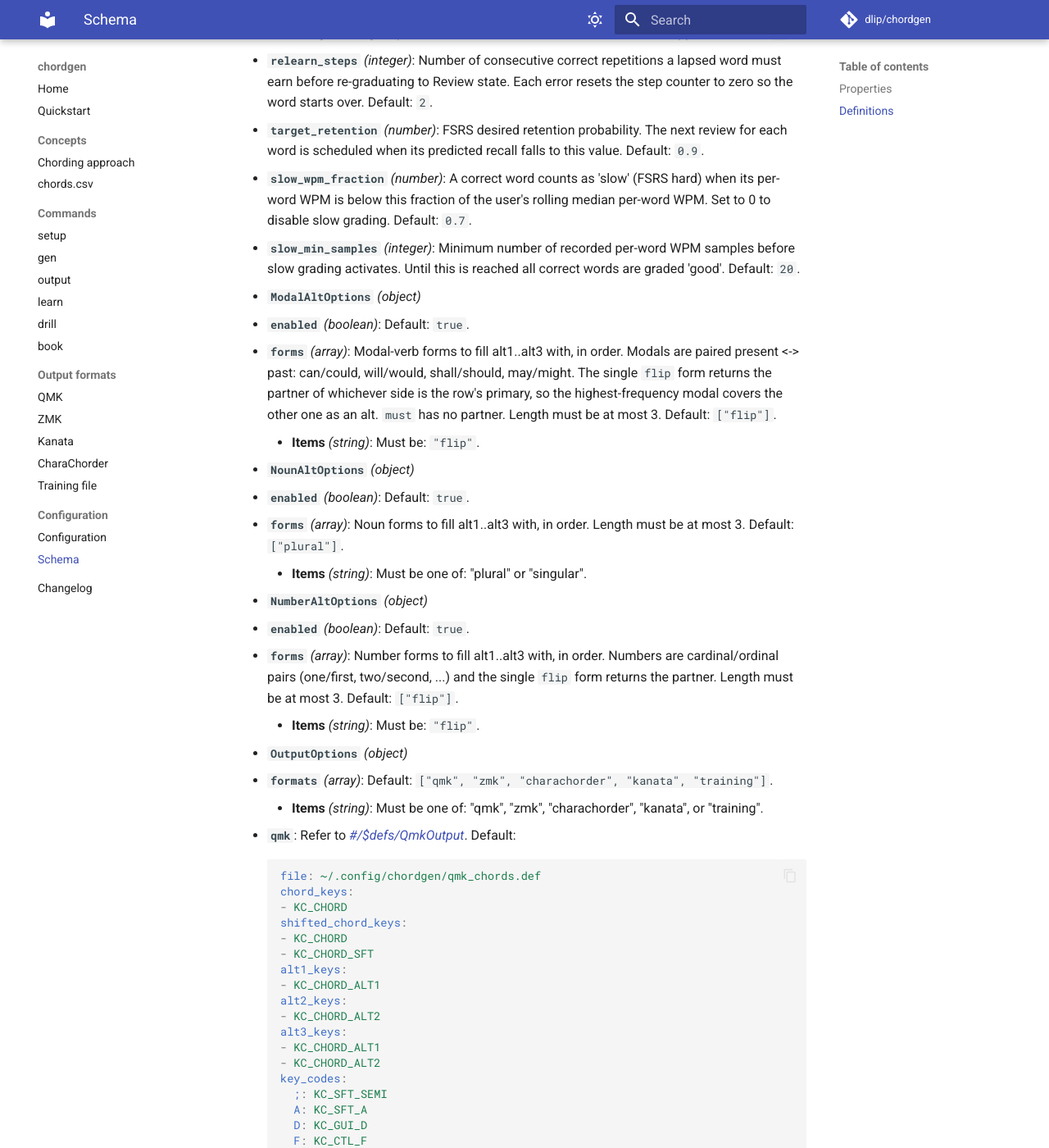
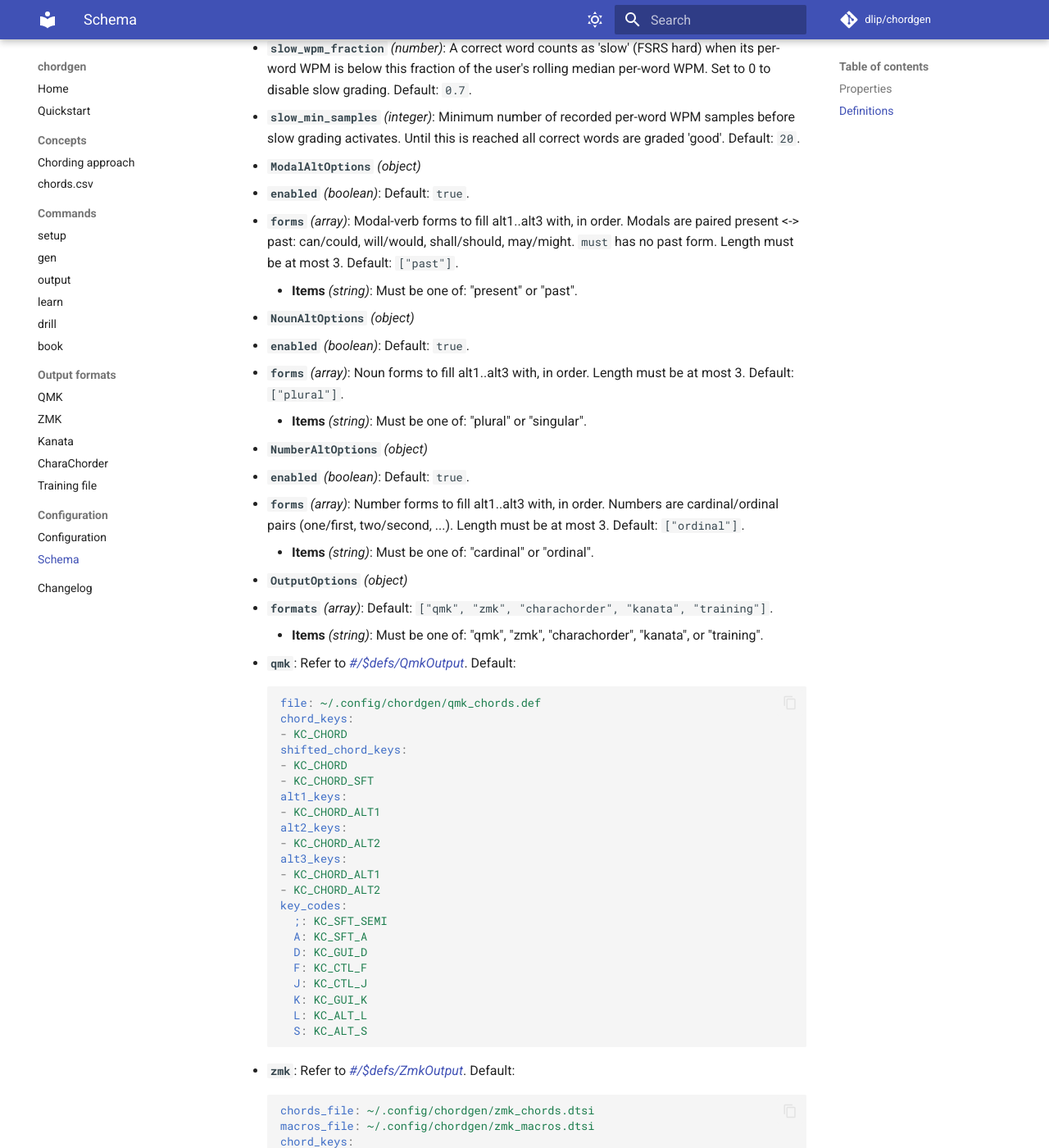
Before and after one commit to dlip/chordgen, an MkDocs documentation site: the page built from docs/schema.md, in a window 1280 px wide and 1400 px high, scrolled down 11804 px. Shown: the whole window at 82% size. Built offline with MkDocs 1.6.1 and Material for MkDocs 9.7.7, drawn with Linux system fonts in a browser that asks for light colours; comment, search, counter and statistics services are not loaded; some of the changed text lies outside the part shown.

Commit message:
Revert "Fix demonstrative/modal/number coverage with axis-flip forms"
This reverts commit 374ac6abfadc60460282aa45a8052730e440802e.

````diff
--- a/docs/schema.md
+++ b/docs/schema.md
@@ -60,13 +60,12 @@
     demonstrative:
       enabled: true
       forms:
-      - number_flip
-      - distance_flip
-      - diagonal
+      - plural
+      - distal
     modal:
       enabled: true
       forms:
-      - flip
+      - past
     noun:
       enabled: true
       forms:
@@ -74,7 +73,7 @@
     number:
       enabled: true
       forms:
-      - flip
+      - ordinal
     overwrite: false
     pronoun:
       enabled: true
@@ -269,9 +268,8 @@
     ```yaml
     enabled: true
     forms:
-    - number_flip
-    - distance_flip
-    - diagonal
+    - plural
+    - distal
     ```
 
   - <a id="%24defs/AltOptions/properties/modal"></a>**`modal`**: Refer to *[#/$defs/ModalAltOptions](#%24defs/ModalAltOptions)*. Default:
@@ -279,7 +277,7 @@
     ```yaml
     enabled: true
     forms:
-    - flip
+    - past
     ```
 
   - <a id="%24defs/AltOptions/properties/number"></a>**`number`**: Refer to *[#/$defs/NumberAltOptions](#%24defs/NumberAltOptions)*. Default:
@@ -287,7 +285,7 @@
     ```yaml
     enabled: true
     forms:
-    - flip
+    - ordinal
     ```
 
 - <a id="%24defs/AssignmentOptions"></a>**`AssignmentOptions`** *(object)*
@@ -303,8 +301,8 @@
   - <a id="%24defs/CharaChorderOutput/properties/file"></a>**`file`** *(string, format: path)*: Default: `"~/.config/chordgen/charachorder_chords.json"`.
 - <a id="%24defs/DemonstrativeAltOptions"></a>**`DemonstrativeAltOptions`** *(object)*
   - <a id="%24defs/DemonstrativeAltOptions/properties/enabled"></a>**`enabled`** *(boolean)*: Default: `true`.
-  - <a id="%24defs/DemonstrativeAltOptions/properties/forms"></a>**`forms`** *(array)*: Demonstrative forms to fill alt1..alt3 with, in order. Demonstratives are ``this``, ``that``, ``these``, and ``those`` arranged on number (singular/plural) and distance (proximal/distal) axes. Each form is an axis-flip operator: ``number_flip`` toggles singular/plural, ``distance_flip`` toggles proximal/distal, ``diagonal`` toggles both. With all three forms, the highest-frequency demonstrative covers the other three as alts and the rest skip the primary-chord pool. Length must be at most 3. Default: `["number_flip", "distance_flip", "diagonal"]`.
-    - <a id="%24defs/DemonstrativeAltOptions/properties/forms/items"></a>**Items** *(string)*: Must be one of: "number_flip", "distance_flip", or "diagonal".
+  - <a id="%24defs/DemonstrativeAltOptions/properties/forms"></a>**`forms`** *(array)*: Demonstrative forms to fill alt1..alt3 with, in order. Demonstratives are ``this``, ``that``, ``these``, and ``those`` arranged on number (singular/plural) and distance (proximal/distal) axes. Length must be at most 3. Default: `["plural", "distal"]`.
+    - <a id="%24defs/DemonstrativeAltOptions/properties/forms/items"></a>**Items** *(string)*: Must be one of: "singular", "plural", "proximal", or "distal".
 - <a id="%24defs/DirectionalKeyboardOptions"></a>**`DirectionalKeyboardOptions`** *(object)*
   - <a id="%24defs/DirectionalKeyboardOptions/properties/layout"></a>**`layout`** *(string)*: Must be one of: "charachorder", "stained", "svalboard_qwerty", or "custom". Default: `"charachorder"`.
   - <a id="%24defs/DirectionalKeyboardOptions/properties/directional_change_penalty"></a>**`directional_change_penalty`** *(integer)*: A penalty to add when chords have different directions per finger on the same hand. Can be set to -1 to disable this type of chord. Default: `2`.
@@ -397,17 +395,16 @@
     demonstrative:
       enabled: true
       forms:
-      - number_flip
-      - distance_flip
-      - diagonal
+      - plural
+      - distal
     modal:
       enabled: true
       forms:
-      - flip
+      - past
     number:
       enabled: true
       forms:
-      - flip
+      - ordinal
     ```
 
   - <a id="%24defs/GenOptions/properties/assignment"></a>**`assignment`**: Refer to *[#/$defs/AssignmentOptions](#%24defs/AssignmentOptions)*. Default:
@@ -503,16 +500,16 @@
   - <a id="%24defs/LearnOptions/properties/slow_min_samples"></a>**`slow_min_samples`** *(integer)*: Minimum number of recorded per-word WPM samples before slow grading activates. Until this is reached all correct words are graded 'good'. Default: `20`.
 - <a id="%24defs/ModalAltOptions"></a>**`ModalAltOptions`** *(object)*
   - <a id="%24defs/ModalAltOptions/properties/enabled"></a>**`enabled`** *(boolean)*: Default: `true`.
-  - <a id="%24defs/ModalAltOptions/properties/forms"></a>**`forms`** *(array)*: Modal-verb forms to fill alt1..alt3 with, in order. Modals are paired present <-> past: can/could, will/would, shall/should, may/might. The single ``flip`` form returns the partner of whichever side is the row's primary, so the highest-frequency modal covers the other one as an alt. ``must`` has no partner. Length must be at most 3. Default: `["flip"]`.
-    - <a id="%24defs/ModalAltOptions/properties/forms/items"></a>**Items** *(string)*: Must be: `"flip"`.
+  - <a id="%24defs/ModalAltOptions/properties/forms"></a>**`forms`** *(array)*: Modal-verb forms to fill alt1..alt3 with, in order. Modals are paired present <-> past: can/could, will/would, shall/should, may/might. ``must`` has no past form. Length must be at most 3. Default: `["past"]`.
+    - <a id="%24defs/ModalAltOptions/properties/forms/items"></a>**Items** *(string)*: Must be one of: "present" or "past".
 - <a id="%24defs/NounAltOptions"></a>**`NounAltOptions`** *(object)*
   - <a id="%24defs/NounAltOptions/properties/enabled"></a>**`enabled`** *(boolean)*: Default: `true`.
   - <a id="%24defs/NounAltOptions/properties/forms"></a>**`forms`** *(array)*: Noun forms to fill alt1..alt3 with, in order. Length must be at most 3. Default: `["plural"]`.
     - <a id="%24defs/NounAltOptions/properties/forms/items"></a>**Items** *(string)*: Must be one of: "plural" or "singular".
 - <a id="%24defs/NumberAltOptions"></a>**`NumberAltOptions`** *(object)*
   - <a id="%24defs/NumberAltOptions/properties/enabled"></a>**`enabled`** *(boolean)*: Default: `true`.
-  - <a id="%24defs/NumberAltOptions/properties/forms"></a>**`forms`** *(array)*: Number forms to fill alt1..alt3 with, in order. Numbers are cardinal/ordinal pairs (one/first, two/second, ...) and the single ``flip`` form returns the partner. Length must be at most 3. Default: `["flip"]`.
-    - <a id="%24defs/NumberAltOptions/properties/forms/items"></a>**Items** *(string)*: Must be: `"flip"`.
+  - <a id="%24defs/NumberAltOptions/properties/forms"></a>**`forms`** *(array)*: Number forms to fill alt1..alt3 with, in order. Numbers are cardinal/ordinal pairs (one/first, two/second, ...). Length must be at most 3. Default: `["ordinal"]`.
+    - <a id="%24defs/NumberAltOptions/properties/forms/items"></a>**Items** *(string)*: Must be one of: "cardinal" or "ordinal".
 - <a id="%24defs/OutputOptions"></a>**`OutputOptions`** *(object)*
   - <a id="%24defs/OutputOptions/properties/formats"></a>**`formats`** *(array)*: Default: `["qmk", "zmk", "charachorder", "kanata", "training"]`.
     - <a id="%24defs/OutputOptions/properties/formats/items"></a>**Items** *(string)*: Must be one of: "qmk", "zmk", "charachorder", "kanata", or "training".
````
Also changed, not shown: docs/changelog.md (+7 -9 lines), 3 other files.
